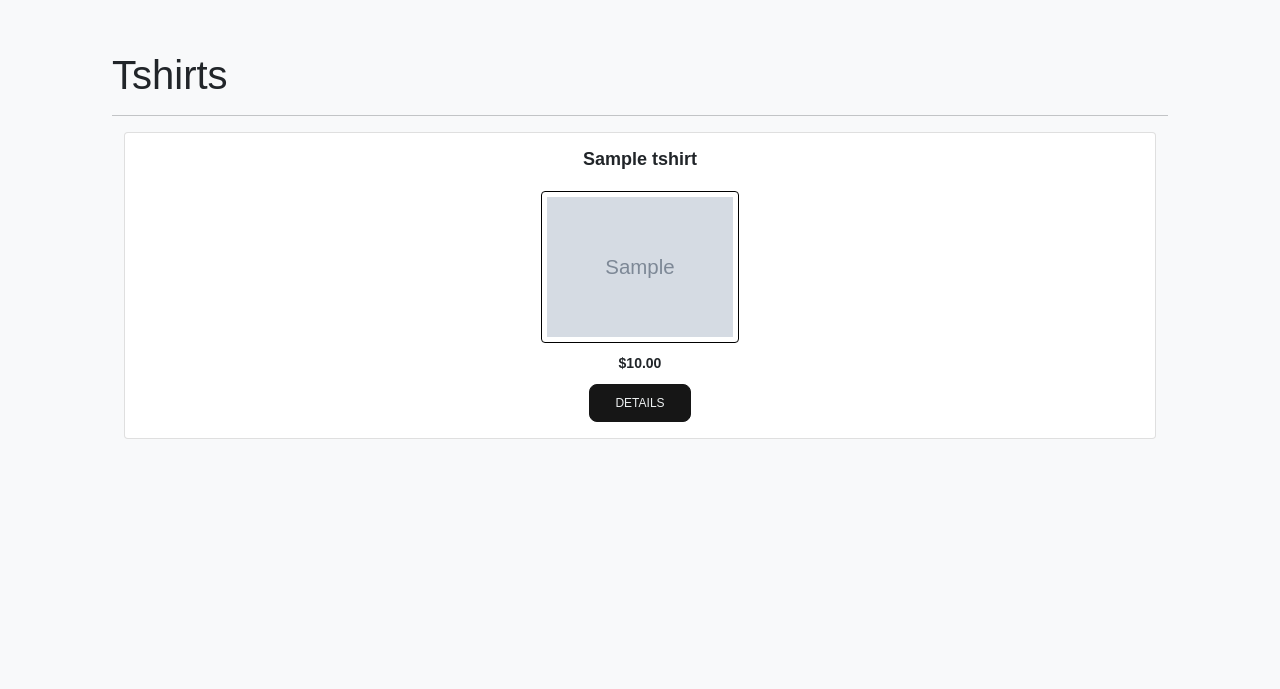
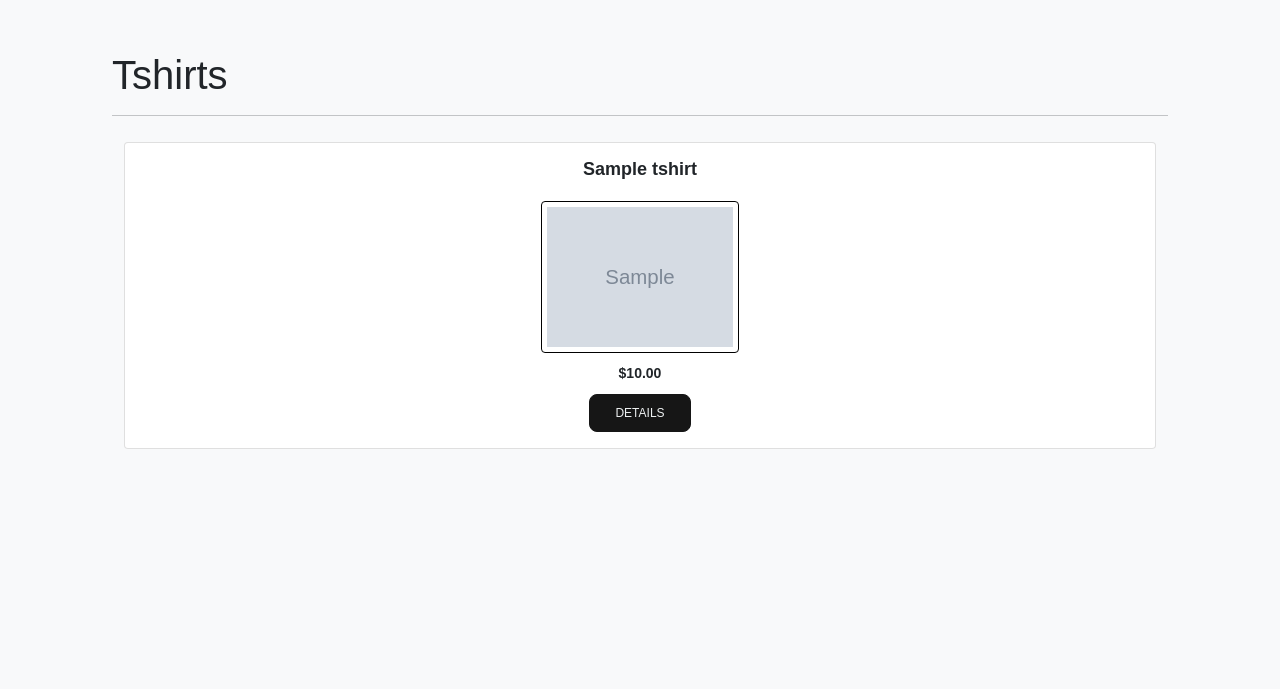
Before and after one commit to stefantavares/SEITopic-1, a Django app: page /tshirts/ in a window 1280 px wide. Shown: the part 61-750 px from the top of the page. Run offline with Django 4.2, Linux system fonts and the light colour scheme; tables that the repository leaves empty hold one stand-in row (values such as "Sample post"); grey boxes marked "Sample" are stand-in pictures; data that the repository does not hold is empty; some libraries are stand-ins or nearby versions.

Commit message:
CSS adjustments for Tshirts index

```diff
--- a/main_app/static/css/style.css
+++ b/main_app/static/css/style.css
@@ -216,6 +216,10 @@ footer {
   justify-content: space-evenly;
 }
 
+.card {
+  margin-top: 10px;
+}
+
 .card-title {
   font-size: 18px;
   font-weight: 600;
```
